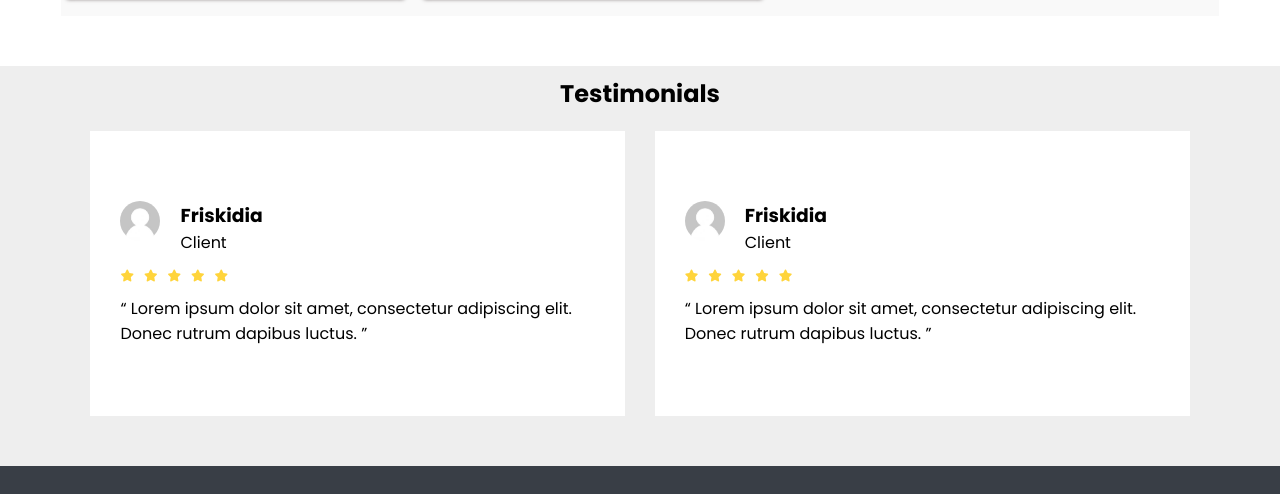
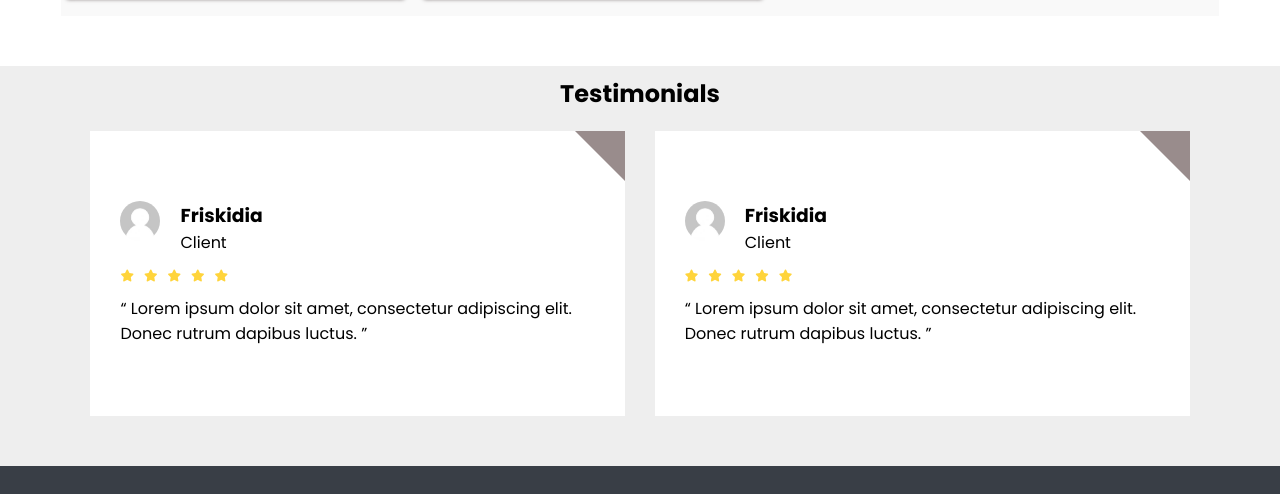
Before and after one commit to Ahmad-S20/landing, a plain HTML site: page index.html in a window 1280 px wide. Shown: the part 2206-2700 px from the top of the page. Drawn offline with Linux system fonts and the light colour scheme.

Commit message:
landing project

```diff
--- a/assets/CSS/main.css
+++ b/assets/CSS/main.css
@@ -513,6 +513,7 @@ body {
     flex-direction: column;
     flex-wrap: wrap;
     gap: 20px;
+    position: relative;
 }
 
 .user-info{
@@ -530,6 +531,18 @@ body {
     width: 40px;
     height: 40px;
     border-radius: 50%;
+}
+
+.testimonial::after{
+    content: '';
+    position: absolute;
+    /*this is how to make a rectangle in 4 triangles*/
+    /***********************************************/
+    top: 0;
+    right: 0;
+    border-top: 50px solid #998c8c;
+    border-bottom: 50px solid transparent;
+    border-left: 50px solid transparent;
 }
 
 @media screen and (max-width: 790px)
```
Also changed, not shown: assets/img/public/beggining.png (added).
